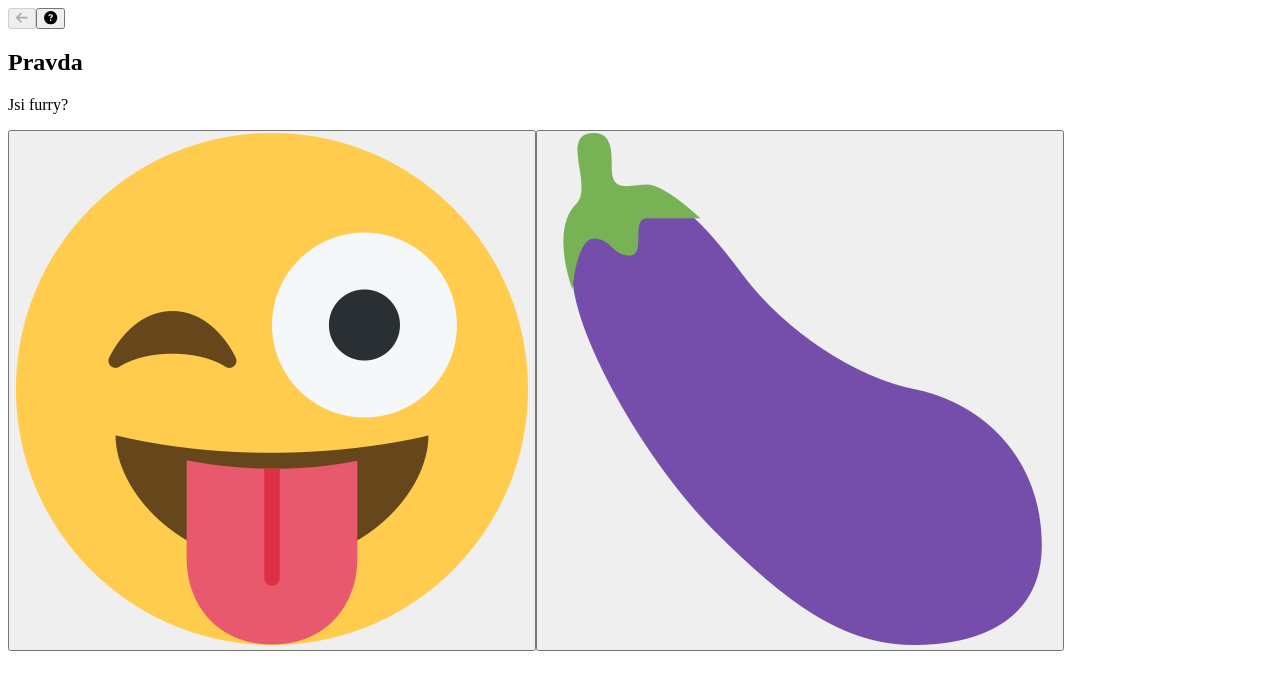
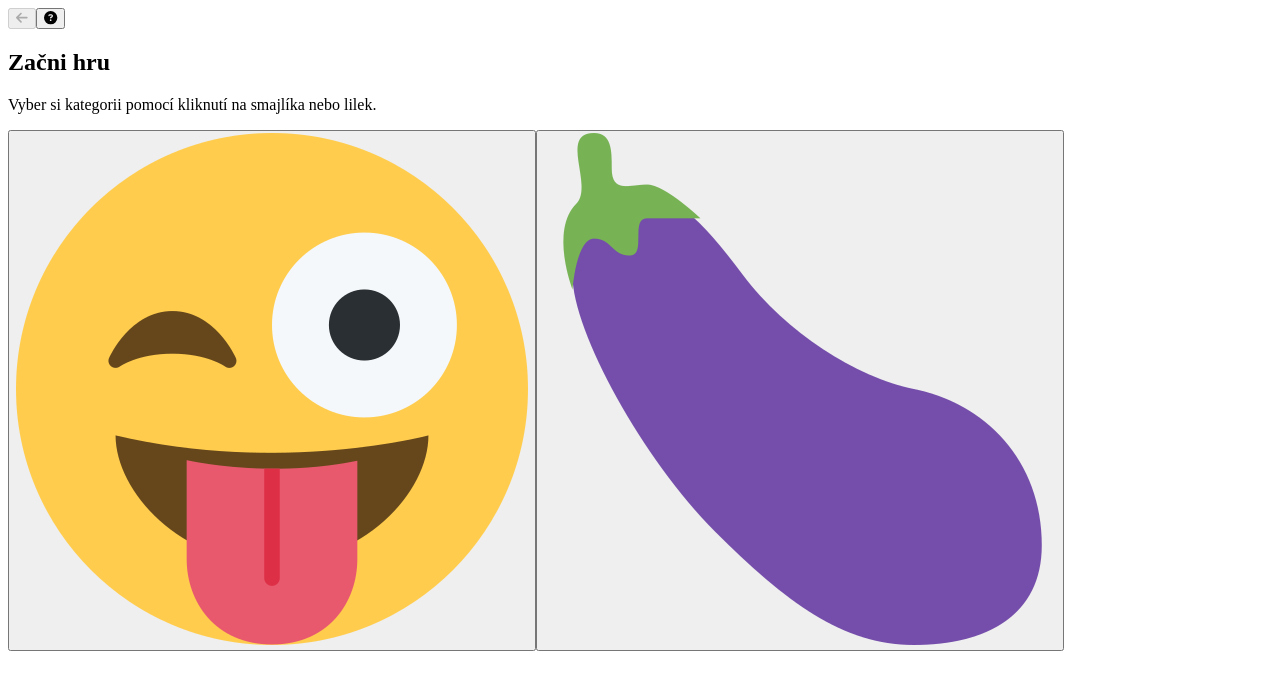
Before and after one commit to Vladimir-Urik/truth-or-dare, a React (Vite) app: page / in a window 1280 px wide. Shown: the top 690 px of the page. Built offline with nearby package versions, Linux system fonts and the light colour scheme.

Commit message:
Update start screen

```diff
--- a/src/components/Game.tsx
+++ b/src/components/Game.tsx
@@ -8,8 +8,8 @@ interface GameProps {
 
 export function Game({ setGradient }: GameProps) {
   const [title, setTitle] = useState('')
-  const [truth, setTruth] = useState(true)
-  const [category, setCategory] = useState<'funny' | 'sexistic'>('funny')
+  const [, setTruth] = useState(true)
+  const [, setCategory] = useState<'funny' | 'sexistic'>('funny')
   const [text, setText] = useState('')
   const [side, setSide] = useState<'pravici' | 'levici'>('pravici')
 
@@ -37,13 +37,9 @@ export function Game({ setGradient }: GameProps) {
     return randomText
   }
 
-  const getRandomText = () => {
-    return getRandomTextWithCategory(category, truth)
-  }
-
   useEffect(() => {
-    setText(getRandomText())
-    setTitle('Pravda')
+    setText('Vyber si kategorii pomocí kliknutí na smajlíka nebo lilek.')
+    setTitle('Začni hru')
   }, [])
 
   const getRandomGradient = () => {
```
